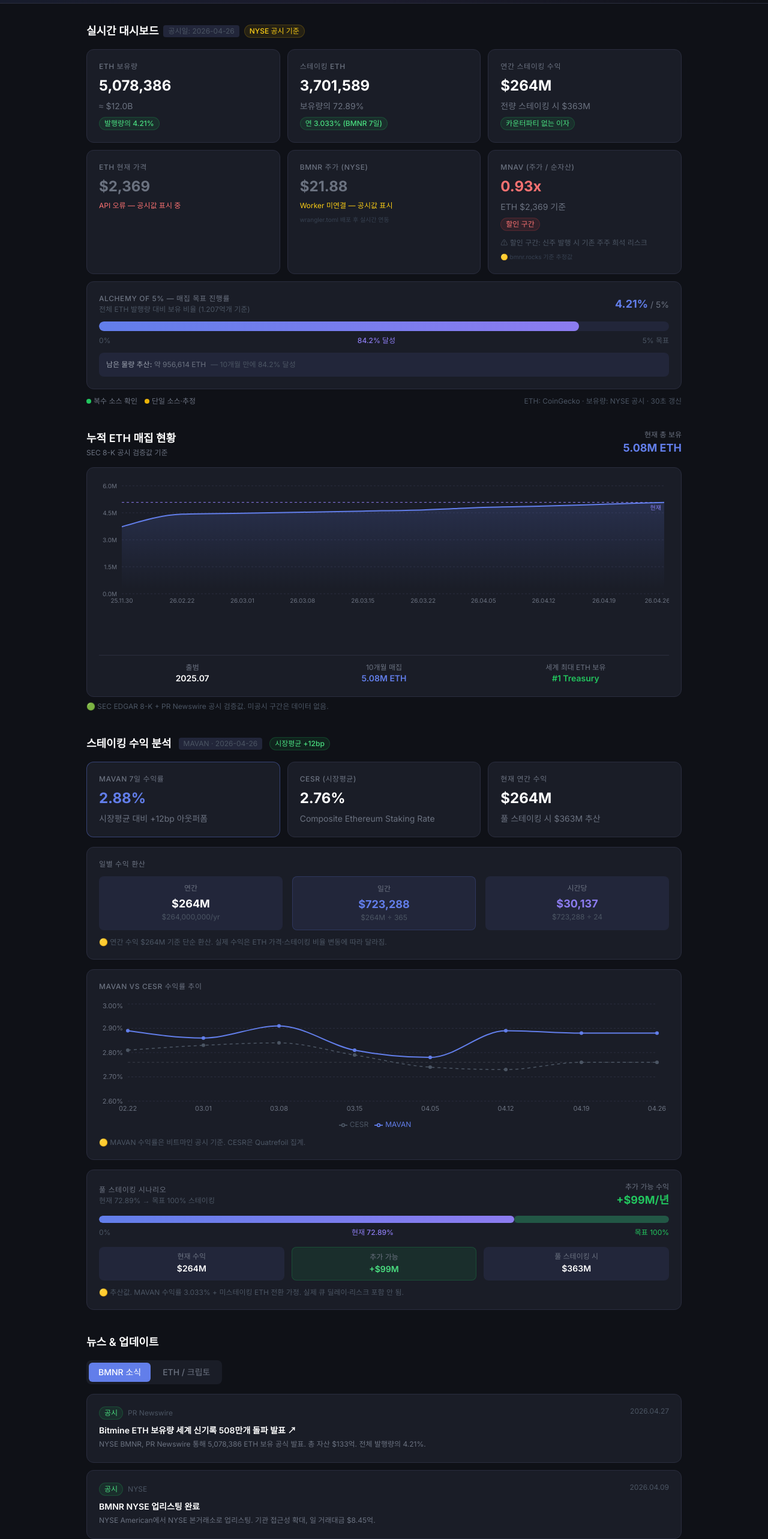
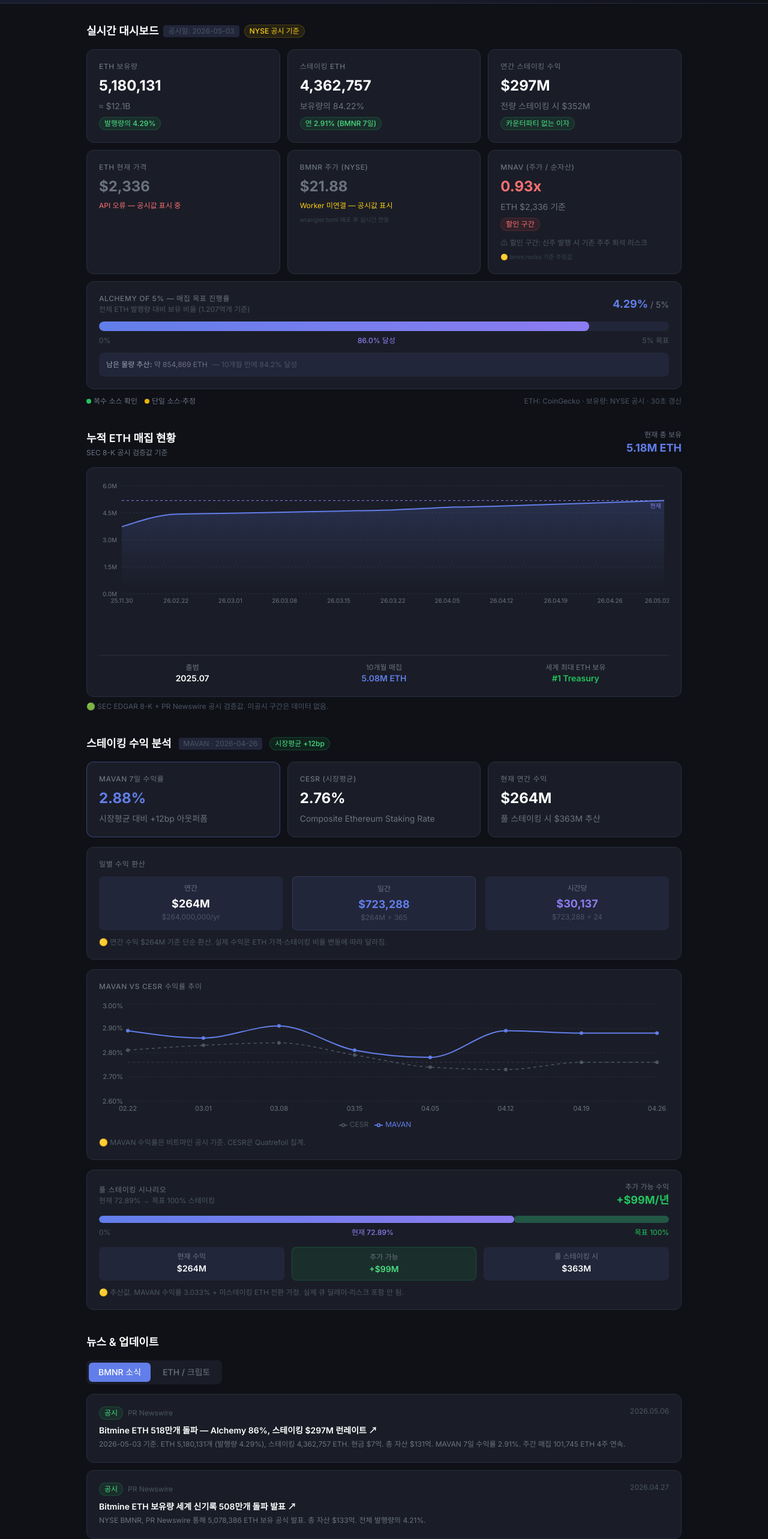
Before and after one commit to symphony15/bmnr-kr, a React (Vite) app: page / in a window 1280 px wide. Shown: the part 140-2706 px from the top of the page at 60% size. Built offline with nearby package versions, Linux system fonts and the light colour scheme; no server answers; the database is empty.

Commit message:
data: 2026-05-06 공시 반영 — ETH 518만, Alchemy 86%, 스테이킹 $297M, 현금 $7억
Co-Authored-By: Claude Sonnet 4.6 <noreply@anthropic.com>

```diff
--- a/src/components/NewsSection.jsx
+++ b/src/components/NewsSection.jsx
@@ -5,6 +5,16 @@ import { db } from '../firebase'
 // 로컬 fallback (Firestore 데이터 없을 때)
 const FALLBACK_NEWS = {
   bmnr: [
+    {
+      id: 'f4',
+      date: '2026-05-06',
+      title: 'Bitmine ETH 518만개 돌파 — Alchemy 86%, 스테이킹 $297M 런레이트',
+      summary: '2026-05-03 기준. ETH 5,180,131개 (발행량 4.29%), 스테이킹 4,362,757 ETH. 현금 $7억. 총 자산 $131억. MAVAN 7일 수익률 2.91%. 주간 매집 101,745 ETH 4주 연속.',
+      source: 'PR Newswire',
+      url: 'https://www.prnewswire.com/news-releases/bitmine-immersion-technologies-announces-eth-holdings-reach-5-18-million-tokens-302451469.html',
+      tag: '공시',
+      type: 'bmnr',
+    },
     {
       id: 'f1',
       date: '2026-04-27',
--- a/src/data/bmnrData.js
+++ b/src/data/bmnrData.js
@@ -1,37 +1,37 @@
 // BMNR 핵심 지표
-// 출처: SEC EDGAR 8-K + PR Newswire 공시 기준
-// 기준일: 2026-04-26
+// 출처: PR Newswire 공시 기준 (데이터 기준일: 2026-05-03 16:30 ET)
+// 공시일: 2026-05-06
 
 export const SNAPSHOT = {
-  dataDate: '2026-04-26',
-  dataSource: 'SEC EDGAR 8-K + PR Newswire 공시 기준',
+  dataDate: '2026-05-03',
+  dataSource: 'PR Newswire 공시 기준 (2026-05-06)',
 
   // ETH 보유
-  ethHoldings: 5_078_386,
-  ethSupplyPct: 4.21,             // 총 발행량 1.207억개 기준
+  ethHoldings: 5_180_131,
+  ethSupplyPct: 4.29,             // 총 발행량 1.207억개 기준
   ethTargetPct: 5.0,
 
   // 스테이킹
-  stakedETH: 3_701_589,
-  stakedPct: 72.89,
-  stakingYield: 3.033,            // BMNR 7일 연환산 수익률 (CESR 3.028%)
+  stakedETH: 4_362_757,
+  stakedPct: 84.22,               // 4,362,757 / 5,180,131
+  stakingYield: 2.91,             // MAVAN 7일 연환산 수익률 (%)
 
   // 가격
-  ethPriceUSD: 2_369,
-  stockPriceUSD: 21.88,
+  ethPriceUSD: 2_336,
+  stockPriceUSD: 21.88,           // 🟡 추정값 — 최신 주가는 실시간 참조
 
   // mNAV
   mNAV: 0.93,
   mnavNote: '외부 트래커(bmnr.rocks) 기준 추정값',  // 🟡 추정값
 
   // 수익
-  annualStakingRevenueUSD: 264_000_000,   // 현재 스테이킹 기준
-  annualStakingProjectedUSD: 363_000_000, // 전량 스테이킹 시 추산
+  annualStakingRevenueUSD: 297_000_000,   // 현재 스테이킹 기준 (런레이트)
+  annualStakingProjectedUSD: 352_000_000, // 전량 스테이킹 시 추산 (2.91% 기준)
 
   // 자산 구성
-  totalAssetsUSD: 13_300_000_000,   // 크립토 + 현금 + 문샷 합계
-  cashUSD: 940_000_000,
-  orbsUSD: 91_000_000,              // Eightco Holdings (NASDAQ: ORBS)
+  totalAssetsUSD: 13_100_000_000,   // 크립토 + 현금 + 문샷 합계
+  cashUSD: 700_000_000,             // $7억 현금
+  orbsUSD: 83_000_000,              // Eightco Holdings (NASDAQ: ORBS)
   beastIndustriesUSD: 200_000_000,
   btcHoldings: 200,                 // BTC 보유량
 }
@@ -40,7 +40,7 @@ export const SNAPSHOT = {
 export const ALCHEMY_PROGRESS = {
   current: SNAPSHOT.ethSupplyPct,
   target: SNAPSHOT.ethTargetPct,
-  pct: 84.2,  // 공시 기준 "84% of the way to the Alchemy of 5%"
+  pct: 86,  // 공시 기준 "86% of the way to the Alchemy of 5%" (10개월만에 달성)
 }
 
 // 주간 매집 히스토리 — SEC EDGAR 8-K + PR Newswire 공시 검증값만
@@ -55,10 +55,26 @@ export const ACCUMULATION_DATA = [
   { date: '2026-04-12', eth: 4_874_858, label: '26.04.12' },
   { date: '2026-04-19', eth: 4_976_485, label: '26.04.19' },
   { date: '2026-04-26', eth: 5_078_386, label: '26.04.26' },
+  { date: '2026-05-03', eth: 5_180_131, label: '26.05.03' },
 ]
 
 // 주간 분석 코멘터리
 export const COMMENTARY = [
+  {
+    id: 4,
+    date: '2026-05-06',
+    week: '2026년 19주차',
+    title: 'ETH 518만개 돌파 — Alchemy 86%, 스테이킹 $297M 런레이트',
+    confidence: 'green',
+    body: `2026-05-03 기준 PR Newswire 공시. ETH 보유 5,180,131개 (발행량 4.29%), 스테이킹 4,362,757 ETH (84.22%).
+
+[사실] 스테이킹 연환산 수익 $297M (2.91% MAVAN 7일 기준). 전량 스테이킹 시 $352M 추산.
+[사실] 현금 잔고 $7억. 총 자산(크립토+현금+문샷) $131억. Alchemy of 5% 진행률 86% — 10개월 만에 달성.
+[사실] 주간 매집 101,745 ETH (4주 연속 10만개 초과). BMNR 미국 173번째 거래량 종목 ($6.25억/일, 5일 평균).
+[해석] ETH가 이란전쟁 이후 S&P500 대비 1,380bp 아웃퍼폼. Polymarket CLARITY Act 통과 확률 60%+.
+[주의] 이번 공시에서 신주 발행 자금 조달 방식 여전히 미공시.`,
+    tags: ['518만', 'Alchemy86%', '스테이킹297M', 'CLARITY'],
+  },
   {
     id: 1,
     date: '2026-04-28',
```
